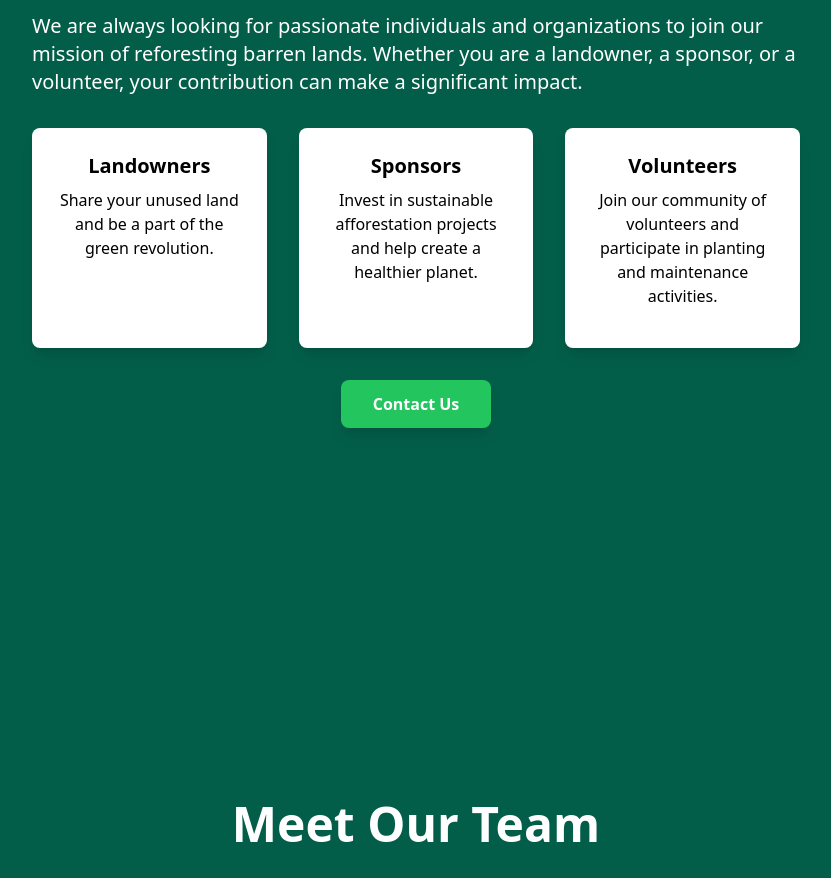
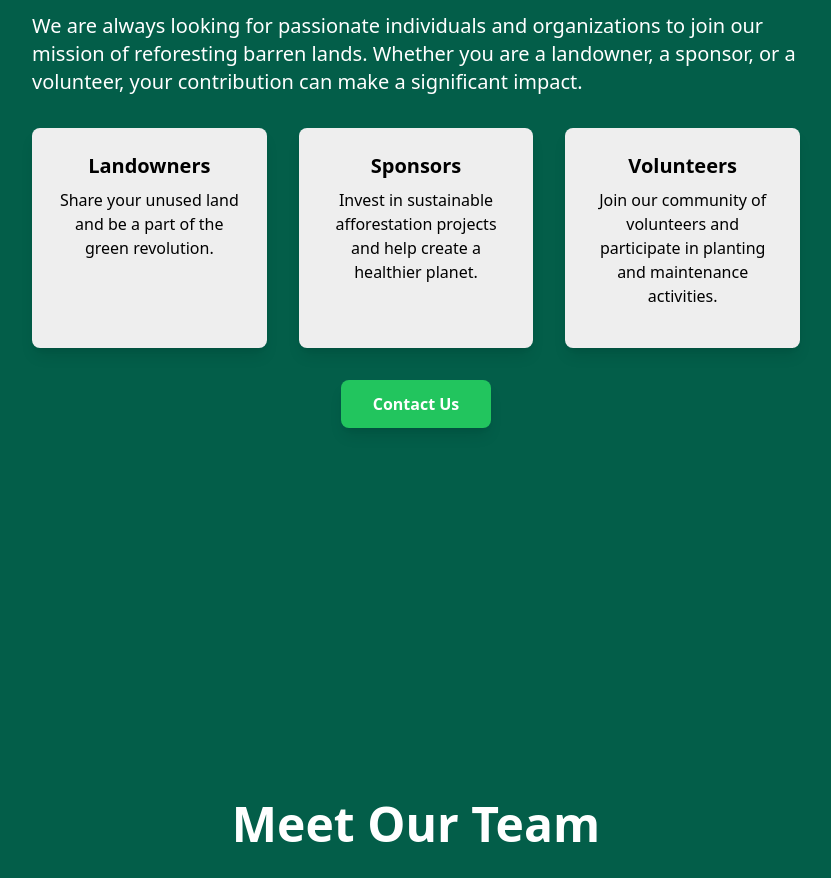
Before and after one commit to PRoBoT2004/TerraLife.com, a React (Vite) app: page / in a window 1280 px wide. Shown: the part 3420-4298 px from the top of the page, without its empty margins (224-1055 px from the left). Built offline with nearby package versions, Linux system fonts and the light colour scheme; no server answers.

Commit message:
Update JoinUs.jsx

```diff
--- a/src/pages/JoinUs.jsx
+++ b/src/pages/JoinUs.jsx
@@ -23,15 +23,15 @@ const JoinUs = () => {
             We are always looking for passionate individuals and organizations to join our mission of reforesting barren lands. Whether you are a landowner, a sponsor, or a volunteer, your contribution can make a significant impact.
           </p>
           <div className="grid grid-cols-1 md:grid-cols-3 gap-8">
-            <div className="bg-white rounded-lg shadow-lg p-6 flex flex-col items-center">
+            <div className="bg-silvi rounded-lg shadow-lg p-6 flex flex-col items-center">
               <h2 className="text-xl font-bold mb-2">Landowners</h2>
               <p className="text-center mb-4">Share your unused land and be a part of the green revolution.</p>
             </div>
-            <div className="bg-white rounded-lg shadow-lg p-6 flex flex-col items-center">
+            <div className="bg-silvi rounded-lg shadow-lg p-6 flex flex-col items-center">
               <h2 className="text-xl font-bold mb-2">Sponsors</h2>
               <p className="text-center mb-4">Invest in sustainable afforestation projects and help create a healthier planet.</p>
             </div>
-            <div className="bg-white rounded-lg shadow-lg p-6 flex flex-col items-center">
+            <div className="bg-silvi rounded-lg shadow-lg p-6 flex flex-col items-center">
               <h2 className="text-xl font-bold mb-2">Volunteers</h2>
               <p className="text-center mb-4">Join our community of volunteers and participate in planting and maintenance activities.</p>
             </div>
@@ -44,6 +44,7 @@ const JoinUs = () => {
               Contact Us
             </button>
           </div>
+
           {showForm && (
             <div className="overlay fixed top-0 left-0 w-full h-full bg-gray-800 bg-opacity-50 flex justify-center items-center" onClick={handleCloseForm}>
               <div className="bg-white p-6 rounded-lg shadow-lg">
```
